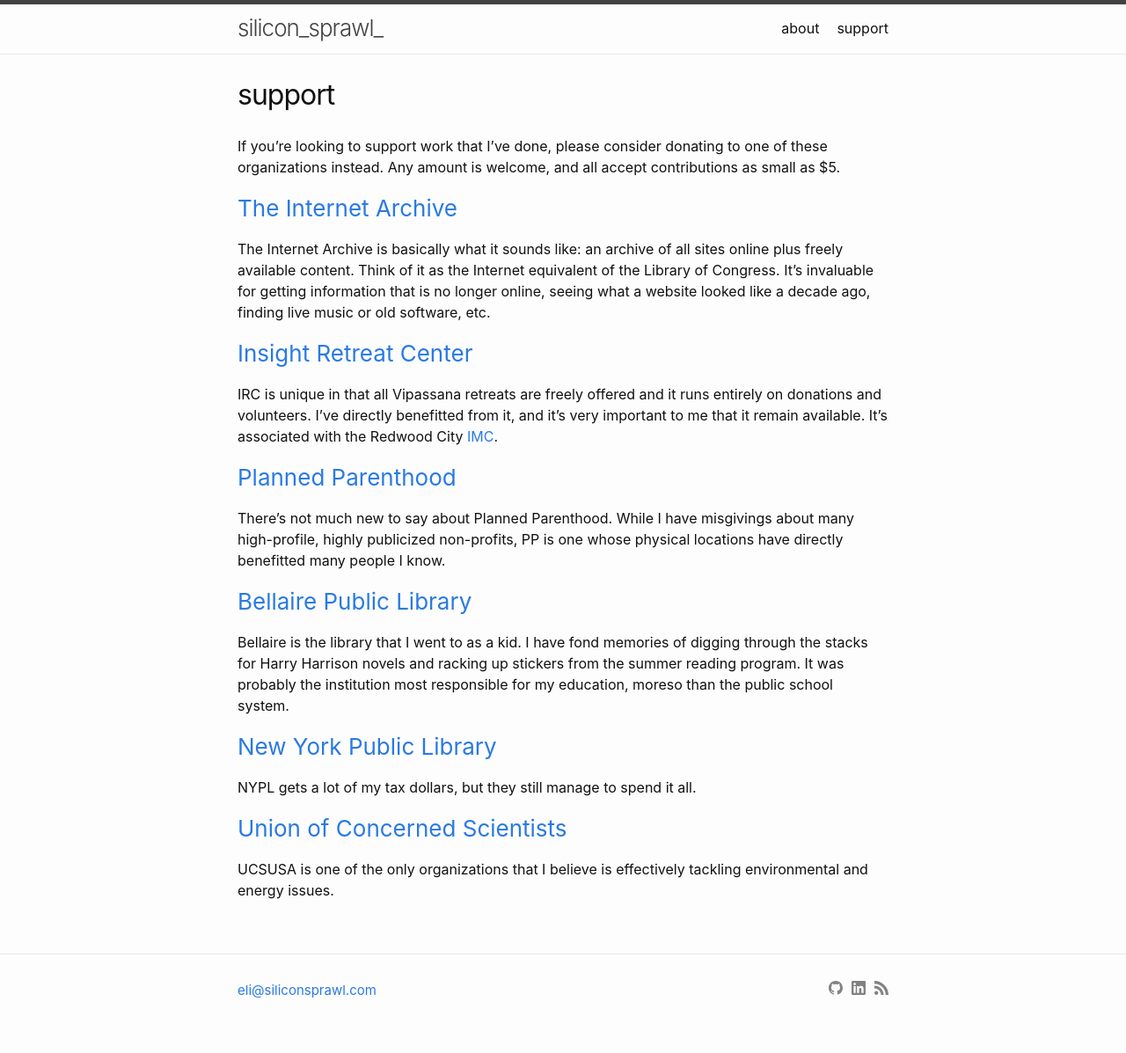
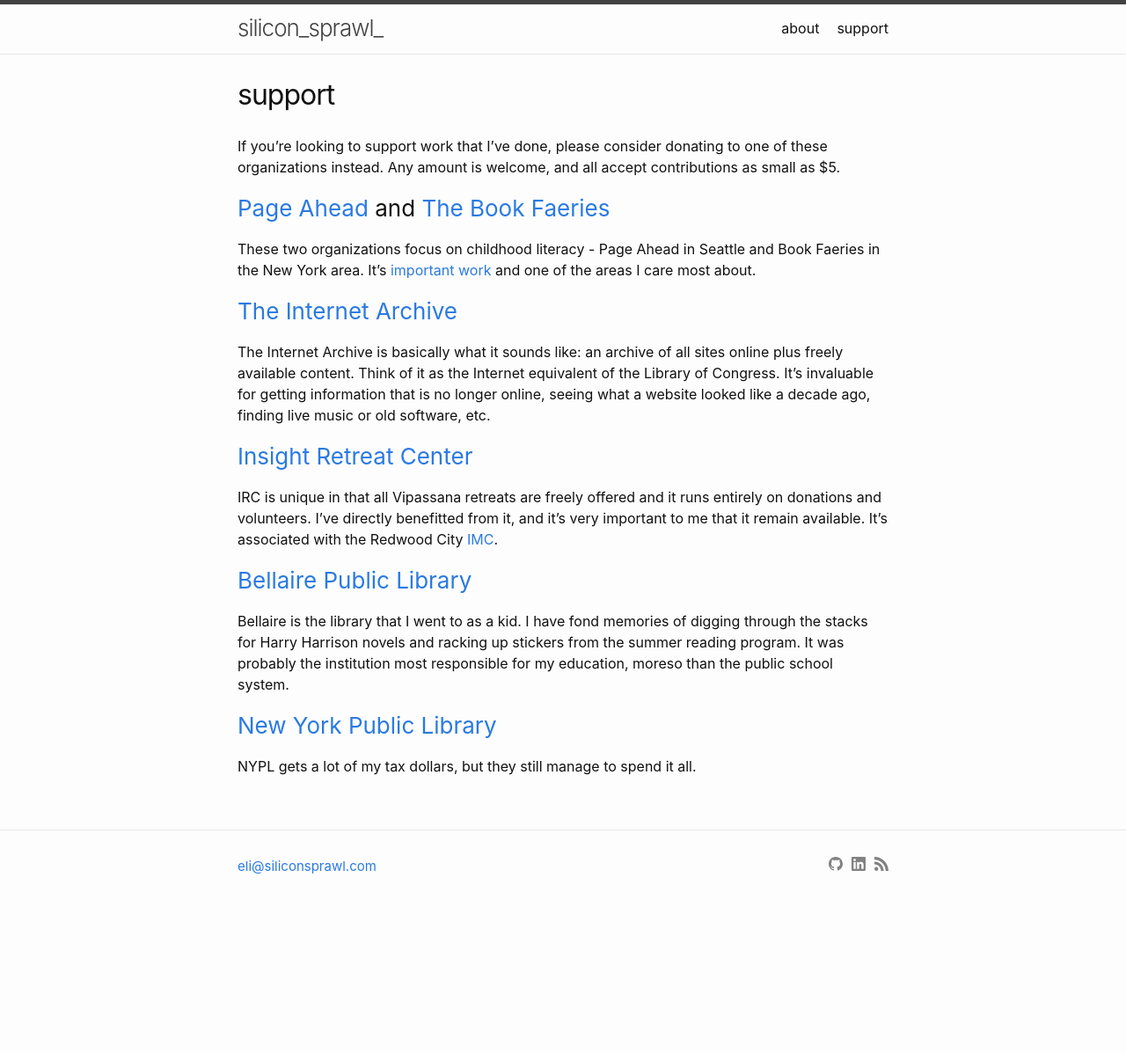
Before and after one commit to elindsey/elindsey.github.io, a Jekyll site: the page built from support.md, in a window 1280 px wide. Shown: the whole page at 88% size. Built offline with Jekyll 4.4.1, drawn with Linux system fonts in a browser that asks for light colours; after the commit the page ends 1056 px from its top, so only the background shows below that.

Commit message:
update donations page

```diff
--- a/support.md
+++ b/support.md
@@ -6,6 +6,13 @@
 If you're looking to support work that I've done, please consider donating to
 one of these organizations instead. Any amount is welcome, and all accept
 contributions as small as $5.
+
+### [Page Ahead](http://pageahead.org) and [The Book Faeries](https://thebookfairies.org)
+
+These two organizations focus on childhood literacy - Page Ahead in Seattle and
+Book Faeries in the New York area. It's [important
+work](http://www.pageahead.org/childrens-literacy_why-childrens-literacy.php)
+and one of the areas I care most about.
 
 ### [The Internet Archive](https://archive.org/donate/)
 
@@ -22,12 +29,6 @@
 it's very important to me that it remain available. It's associated with the
 Redwood City [IMC](https://www.insightmeditationcenter.org/vision/).
 
-### [Planned Parenthood](https://www.plannedparenthood.org)
-
-There's not much new to say about Planned Parenthood. While I have misgivings
-about many high-profile, highly publicized non-profits, PP is one whose
-physical locations have directly benefitted many people I know.
-
 ### [Bellaire Public Library](https://www.fotbl.com)
 
 Bellaire is the library that I went to as a kid. I have fond memories of
@@ -38,8 +39,3 @@
 ### [New York Public Library](https://www.nypl.org/give)
 
 NYPL gets a lot of my tax dollars, but they still manage to spend it all.
-
-### [Union of Concerned Scientists](https://ucsusa.org)
-
-UCSUSA is one of the only organizations that I believe is effectively tackling
-environmental and energy issues.
```
